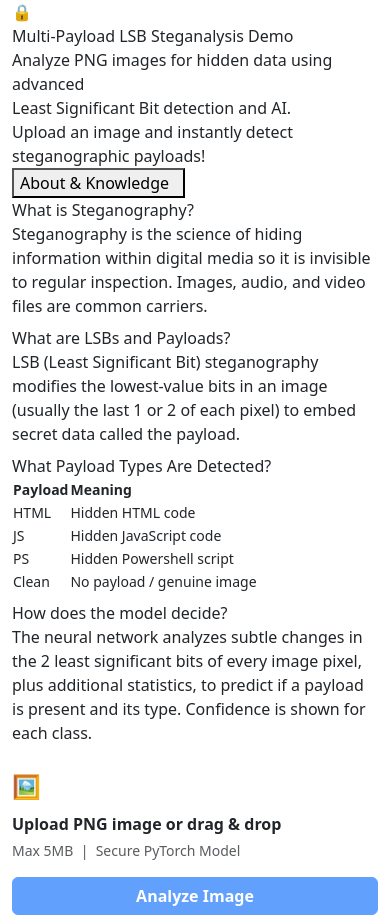
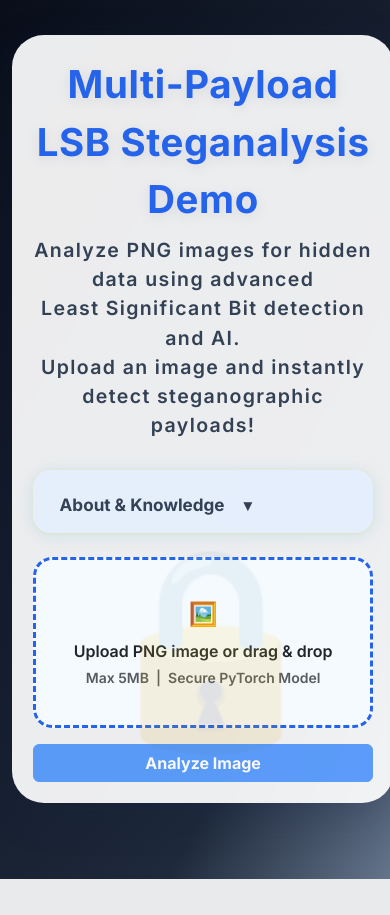
Before and after one commit to harshb17/LSB-Steganalysis, a Flask app: page / in a window 390 px wide. After the commit the page ends 879 px from the top, so only its background shows below. Run offline with Flask 3, Linux system fonts and the light colour scheme; parts of the project's set-up code (start-up, migrations or seed data) failed here and were passed over; some libraries are stand-ins or nearby versions.

Commit message:
style: add dark gradient theme and responsive glass card

```diff
--- a/templates/index.html
+++ b/templates/index.html
@@ -6,6 +6,78 @@
   <meta name="viewport" content="width=device-width, initial-scale=1">
   <link href="https://cdn.jsdelivr.net/npm/bootstrap@5.3.0/dist/css/bootstrap.min.css" rel="stylesheet">
   <link href="https://fonts.googleapis.com/css?family=Inter:600,700&amp;display=swap" rel="stylesheet">
+  <style>
+    body {
+      min-height: 100vh;
+      background: linear-gradient(120deg,#090e1a 0%,#1e293b 75%,#64748b 100%);
+      font-family: 'Inter', Arial, sans-serif;
+      margin:0;padding:0;
+      overflow-x: hidden;
+    }
+    .main-card {
+      background: rgba(255,255,255,0.92);
+      border-radius: 2rem;
+      box-shadow: 0 12px 40px rgba(20,32,64,0.21);
+      margin: 2.2rem auto;
+      max-width: 790px;
+      width: 98vw;
+      padding: 2.7rem 2.2rem 2.7rem 2.2rem;
+      transition: box-shadow 0.18s;
+      position: relative;
+      backdrop-filter: blur(2px);
+    }
+    .header-title {
+      font-size: 2.4rem;
+      font-weight: 900;
+      color: #2563eb;
+      text-align: center;
+      letter-spacing: .016em;
+      margin-bottom: 0.18em;
+      text-shadow: 0 3px 12px #64748b26;
+    }
+    .header-desc {
+      text-align: center;
+      color: #334155;
+      font-size: 1.22rem;
+      font-weight: 600;
+      margin-bottom: 1.5em;
+      letter-spacing: 0.07em;
+    }
+    /* Glass info panel */
+    .info-glass {
+      background: rgba(229,240,255,0.82);
+      border-radius: 1.1rem;
+      box-shadow: 0 2px 18px #0797c522, 0 0.5px 3.5px #ffd70033;
+      padding: 1.3em 1.3em 0.9em 1.3em;
+      margin-bottom: 1.45em;
+    }
+    .info-title { color: #2563eb; font-size: 1.12em; font-weight: 700; margin-bottom: 0.7em;}
+    .info-snip { color: #23304f; font-size: 0.97em; margin-bottom: 0.3em;}
+    .info-payloads td, .info-payloads th {padding: 0.26em .8em;}
+    .info-collapsible { cursor: pointer; font-size: 1.07rem; color: #334155; background:none;border:none;font-weight:700;}
+    .info-collapsible:after {content: "▼";font-size:.9em;margin-left:.5em;}
+    .info-collapsible.collapsed:after {content:"►";}
+    .info-content {display:block;transition: max-height .3s cubic-bezier(.32,1.8,.75,1);}
+    .info-content.collapsed {display:none;}
+    .dropzone { border: 3px dashed #2563eb; border-radius: 1.2rem; text-align: center; background: #f5faff; padding: 2.3rem 1.1rem; cursor: pointer; transition: border-color 0.22s, background 0.2s, box-shadow .21s;}
+    .dropzone:hover { background: #dbeafe; border-color: #3b82f6; box-shadow: 0 3px 26px #2563eb33; }
+    .preview-img { max-width: 250px; border-radius: 1rem; margin-top: 1rem; box-shadow: 0 0 16px #3b82f655; background: #fff;}
+    .result-badge { font-size: 1.2em; font-weight: 800; padding: 0.45em 1.6em; border-radius: 2em; letter-spacing: 0.03em; display:inline-block; margin-bottom:0.3em; box-shadow: 0 3px 10px #0002;}
+    .prob-bar-wrap { display: flex; align-items: center; gap:0.45em; margin-bottom: 0.6em;}
+    .prob-bar-label { width:80px; font-weight:700; font-size:1.09em; color:#222b3a; letter-spacing:.01em; text-transform:uppercase; text-align:right;}
+    .prob-bar { flex: 1; height: 29px; border-radius: 1em; background: #e0e7ef; overflow: hidden; position:relative; margin-right:6px;}
+    .prob-bar-inner { height:100%;display:flex;align-items:center; font-weight:700;color:#fff;font-size:1.17em;padding-left:1em; border-radius:1em;transition:width 0.55s cubic-bezier(.32,1.2,.69,1);}
+    .prob-bar-value { min-width:52px;text-align:right;font-weight:600;font-size:1.05em;margin-left:4px; color:#1e293b;}
+    .icon-big { font-size: 2.2em; vertical-align: sub; margin-right: 0.23em;}
+    .icon-clean { color: #1dd8a2;}
+    .icon-stego { color: #ef4444;}
+    /* Subtle watermark background icon */
+    .bg-watermark {
+      position: absolute; bottom: 14px; right: 18px; z-index:0; opacity:.12; font-size:5.5em; pointer-events:none;
+    }
+    @media(max-width: 900px){ .main-card{ max-width:99vw; padding:1.3rem}}
+    @media(max-width: 520px){ .prob-bar-label{width:54px;font-size:0.99em}}
+  </style>
 </head>
 <body>
 <div class="container-fluid">
```
